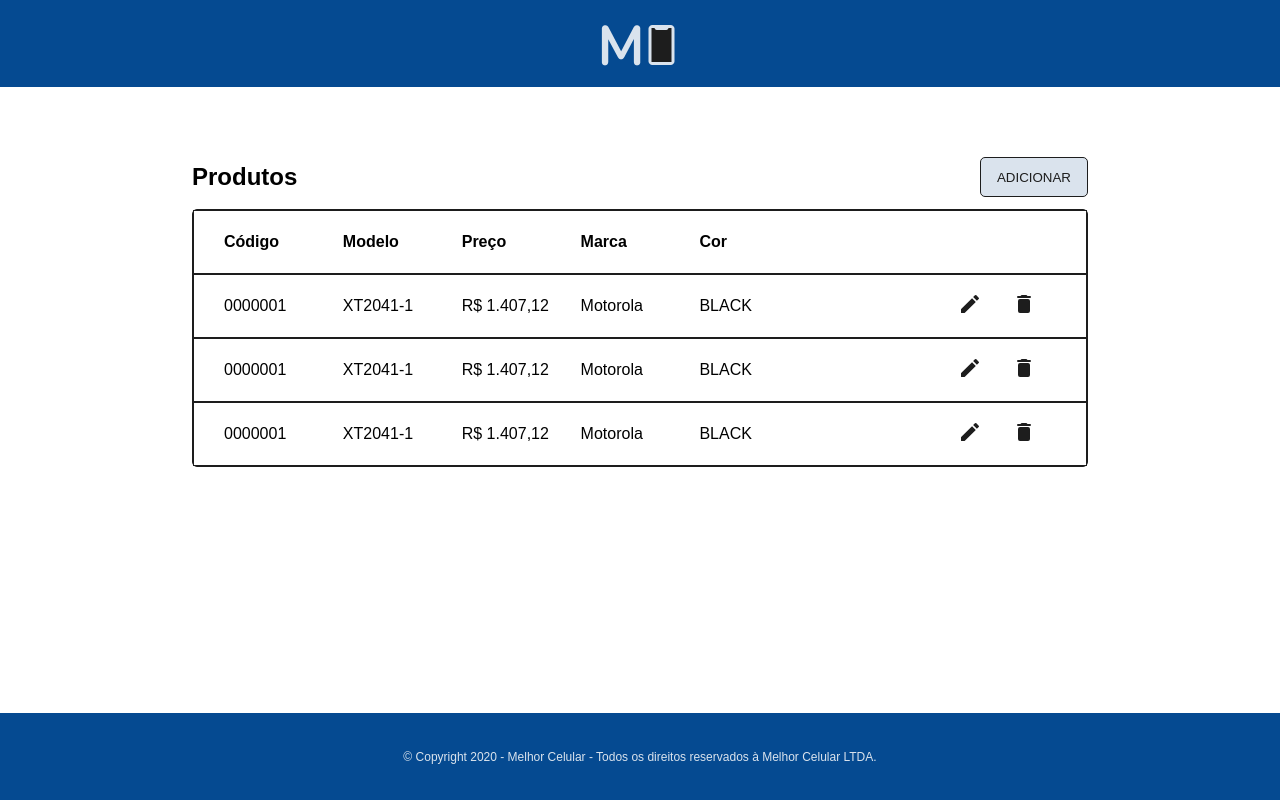
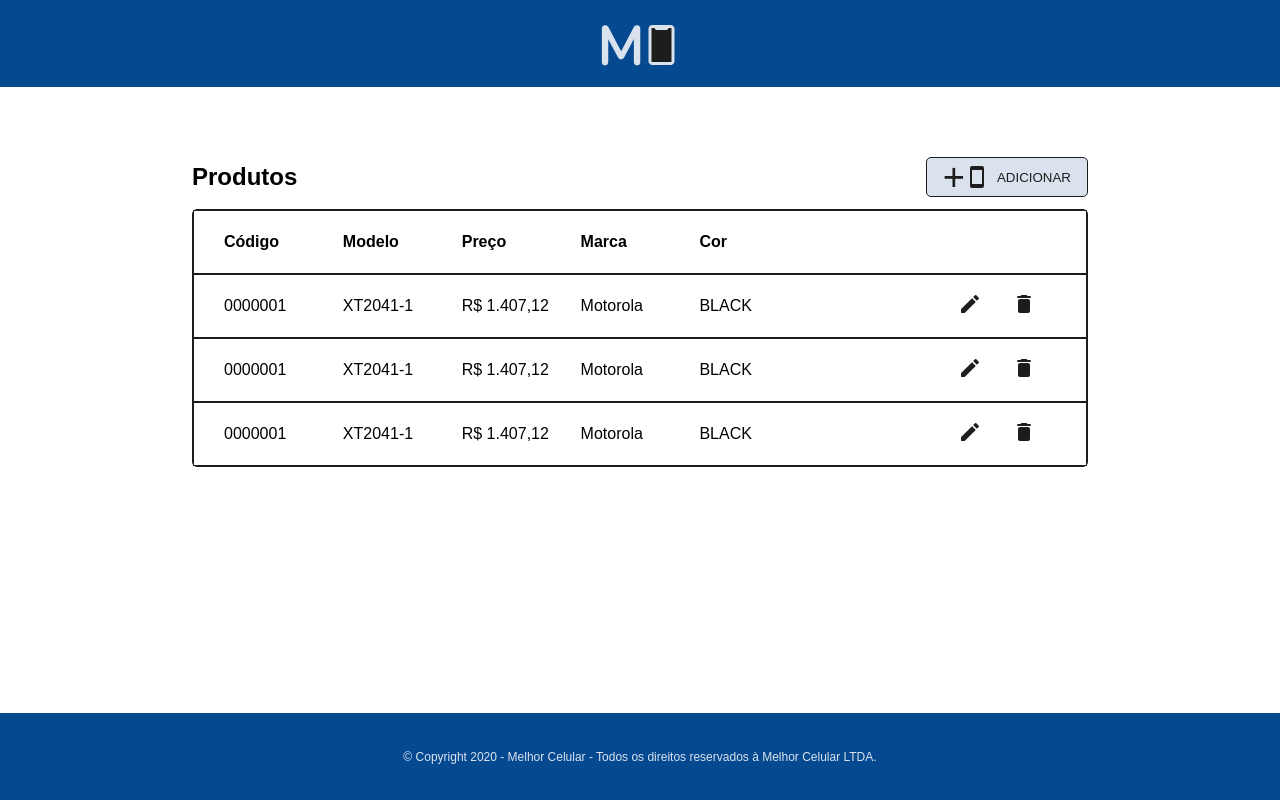
Before and after one commit to igormacedo97/ps-melhorcom, a React (Create React App) app: page / in a window 1280 px wide. Built offline with nearby package versions, Linux system fonts and the light colour scheme.

Commit message:
Adiciona ícone de celular no button

```diff
--- a/src/components/Button/index.js
+++ b/src/components/Button/index.js
@@ -1,8 +1,33 @@
+import styled from 'styled-components';
 import { StyledButton } from './styles'
 
-export default function Button () {
+import cellphoneIcon from '../../assets/cellphone.svg';
+
+const AddIcon = styled.div`
+  display: flex;
+  align-items: center;
+  img {
+    margin-right: 8px;
+    }
+
+    span {
+      font-size: 38px;
+    }
+`
+
+export default function Button ({isAddButton}) {
+  const icon = (
+  <AddIcon>
+    <span>+</span>
+    <img
+      src={cellphoneIcon}
+      alt="Adicionar"
+    />
+  </AddIcon>
+  );
   return (
     <StyledButton>
+      {isAddButton ? icon : null}
       <span>Adicionar</span>
     </StyledButton>
   )
--- a/src/components/Button/styles.js
+++ b/src/components/Button/styles.js
@@ -24,6 +24,10 @@ export const StyledButton = styled.button `
     span {
       color: #DAE3ED;
     }
+
+    img {
+      filter: brightness(800%)
+    }
   }
 
 `;
--- a/src/components/ProductsTable/index.js
+++ b/src/components/ProductsTable/index.js
@@ -2,7 +2,6 @@ import Button from '../Button';
 
 import { Header, Container, Table } from './styles';
 
-import cellphoneIcon from '../../assets/cellphone.svg';
 
 import ProductRow from '../ProductRow';
 
@@ -13,7 +12,7 @@ export default function ProductsTable(){
     <Container>
     <Header>
       <h2>Produtos</h2>
-      <Button />
+      <Button isAddButton />
     </Header>
 
     <Table>
```
